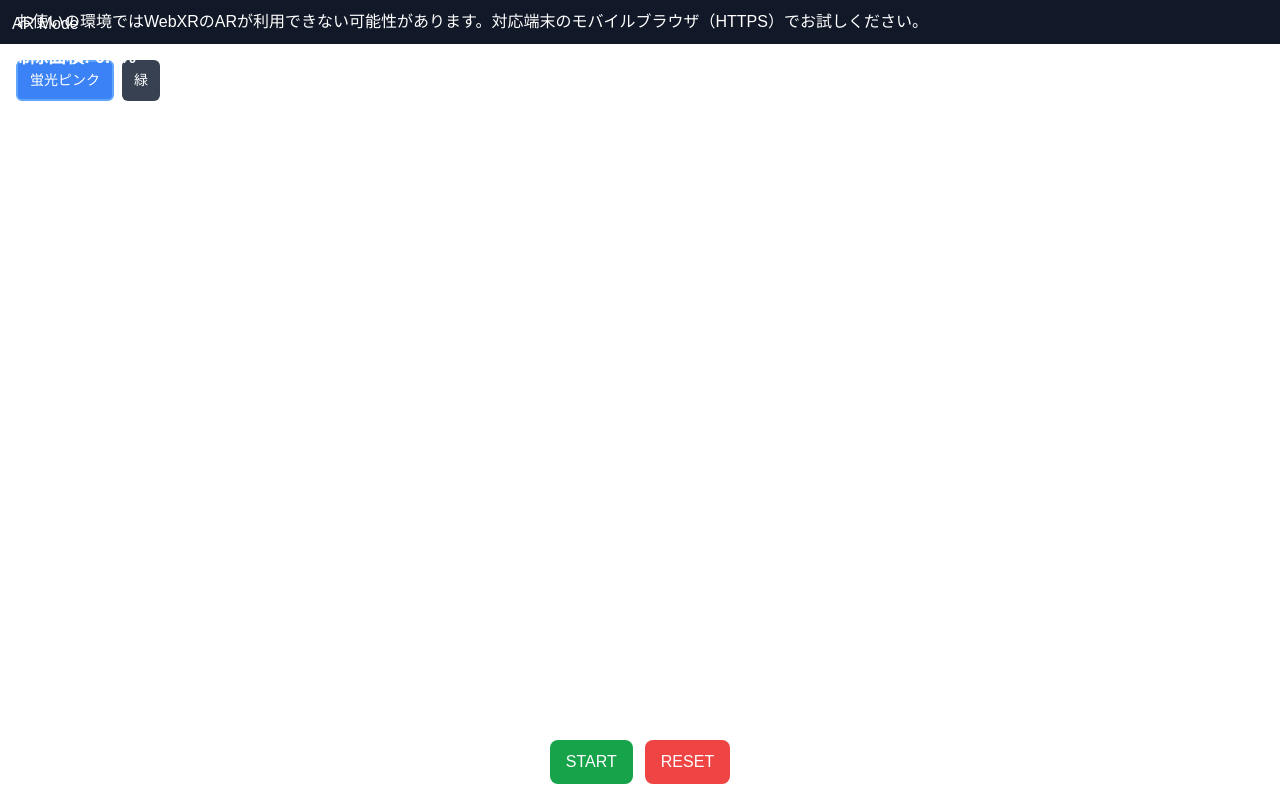
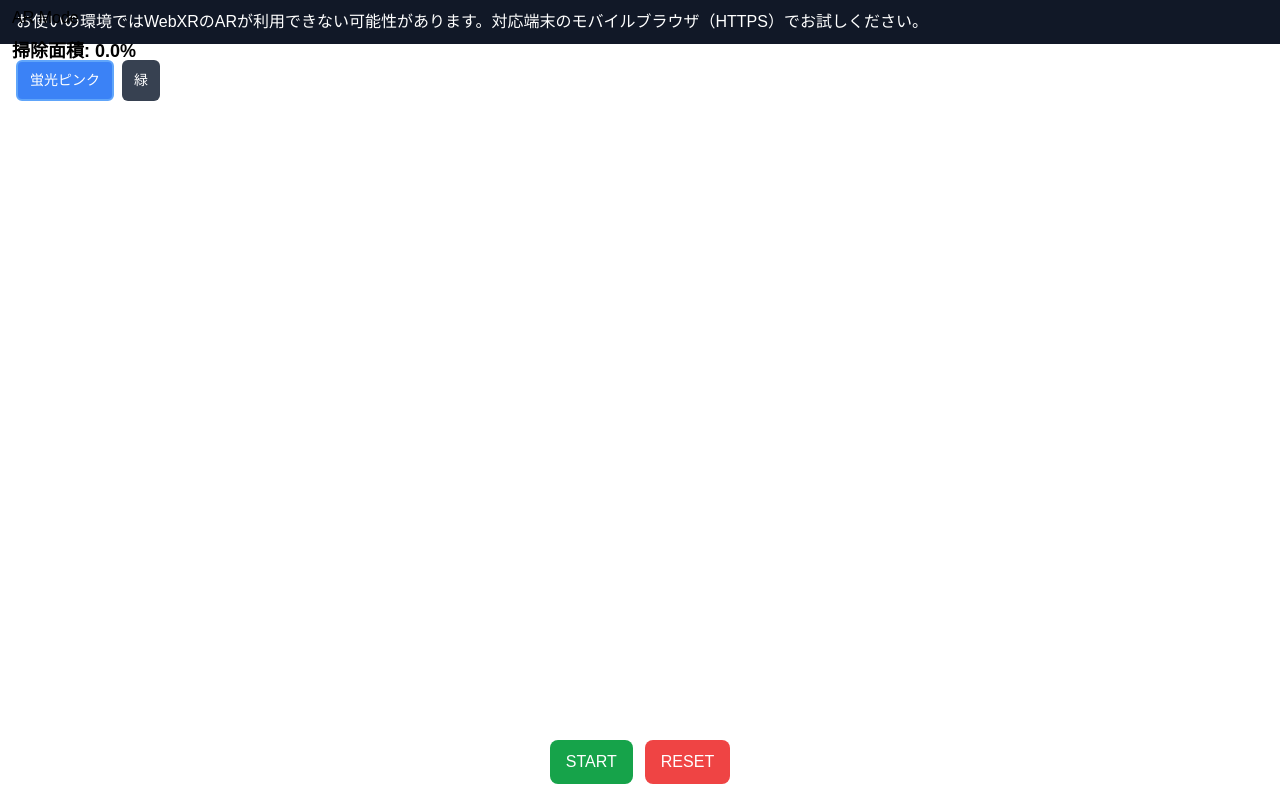
Before and after one commit to kouya0205/territory-cleaner-web, a Next.js app: page / in a window 1280 px wide. Built offline with nearby package versions, Linux system fonts and the light colour scheme.

Commit message:
場所の調整

```diff
--- a/src/components/ARView.js
+++ b/src/components/ARView.js
@@ -146,7 +146,7 @@
       </a-scene>
 
       {/* DOM Overlay用の要素 */}
-      <div id="ar-overlay" style={{ position: 'absolute', top: 12, left: 12, color: '#fff', zIndex: 1000, pointerEvents: 'none' }}>
+      <div id="ar-overlay" style={{ position: 'absolute', top: 6, left: 12, color: '#000', zIndex: 1000, pointerEvents: 'none' }}>
         AR Mode
         <div style={{ marginTop: 8, fontSize: 18, fontWeight: 'bold' }}>掃除面積: {coveragePercent.toFixed(1)}%</div>
       </div>
```
